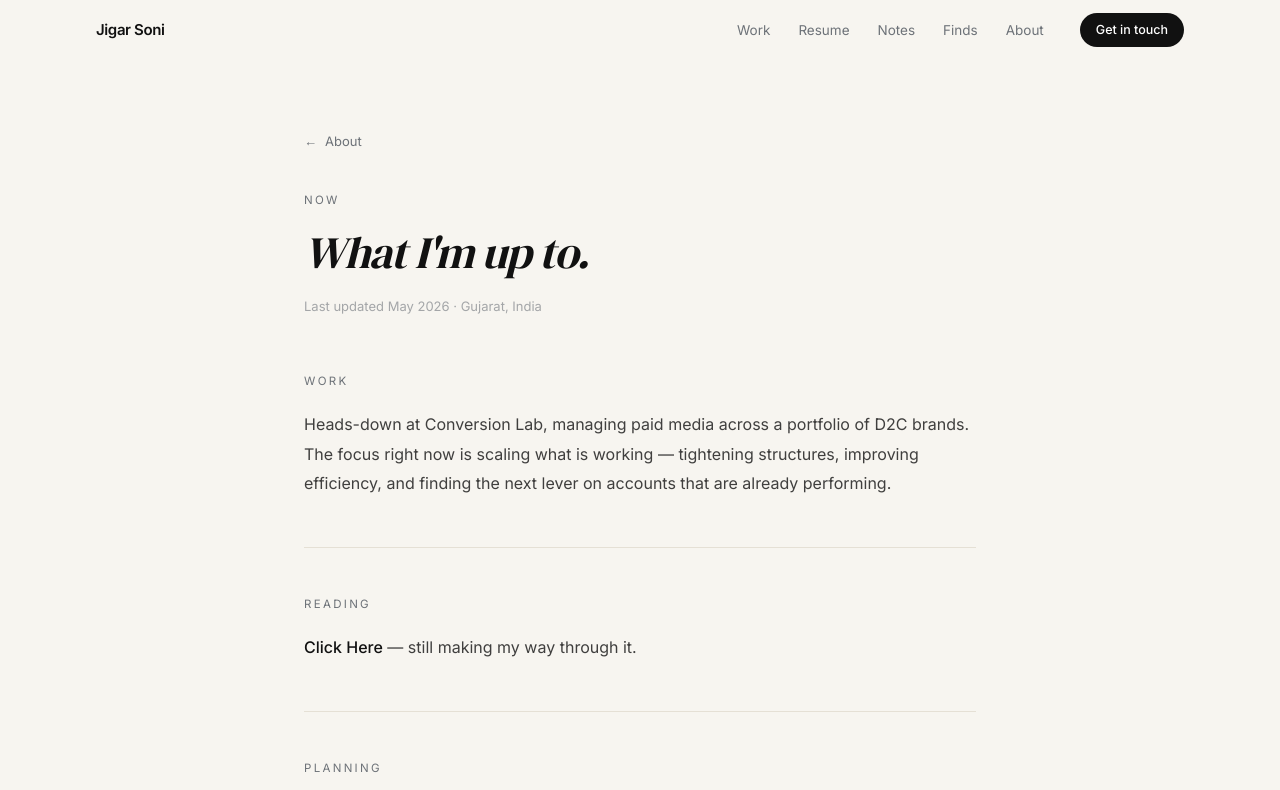
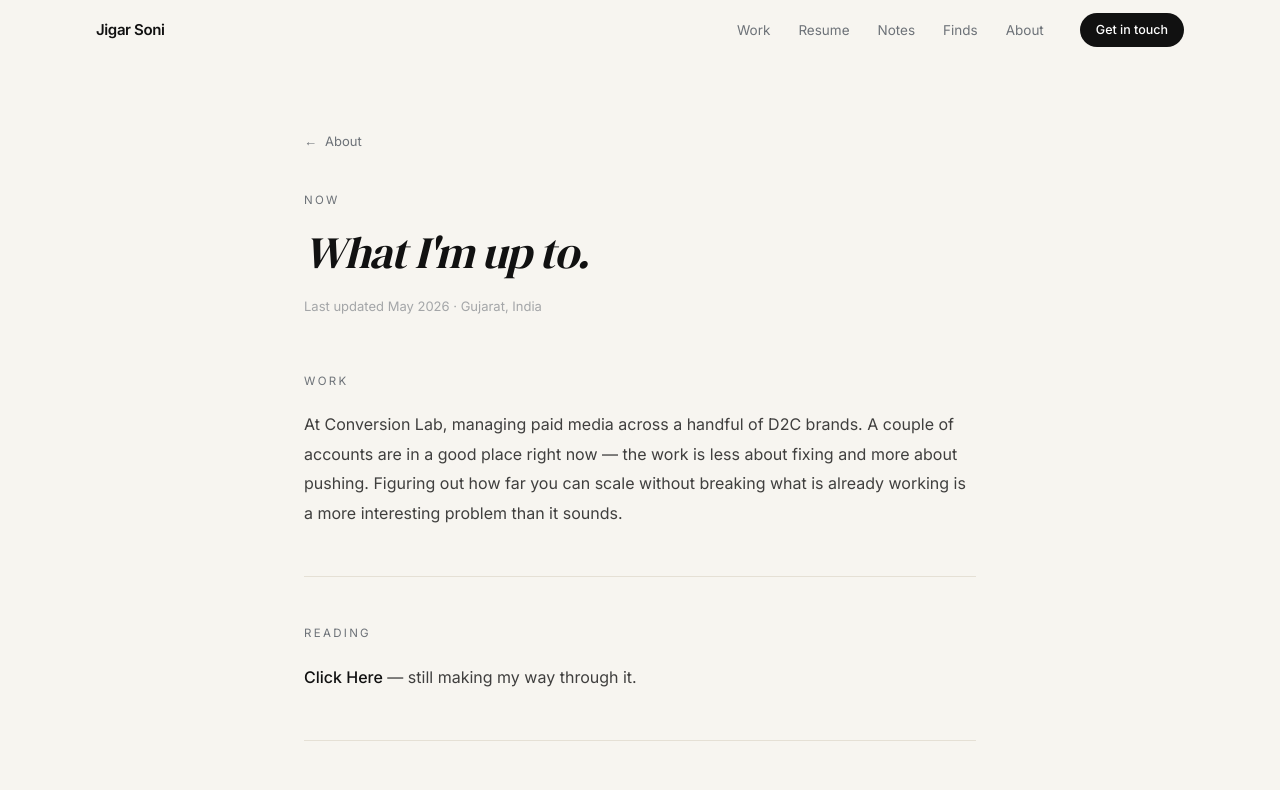
Before and after one commit to jigar-soni/jigar-soni-portfolio, a Next.js app: page /now in a window 1280 px wide. Shown: the top 790 px of the page. Built offline with nearby package versions, Linux system fonts and the light colour scheme.

Commit message:
Make work section on /now page more conversational

```diff
--- a/app/now/page.tsx
+++ b/app/now/page.tsx
@@ -29,7 +29,7 @@ export default function NowPage() {
           <div>
             <p className="text-[11.5px] uppercase tracking-label text-muted">Work</p>
             <p className="mt-5 text-[16px] leading-loose text-ink/80">
-              Heads-down at Conversion Lab, managing paid media across a portfolio of D2C brands. The focus right now is scaling what is working — tightening structures, improving efficiency, and finding the next lever on accounts that are already performing.
+              At Conversion Lab, managing paid media across a handful of D2C brands. A couple of accounts are in a good place right now — the work is less about fixing and more about pushing. Figuring out how far you can scale without breaking what is already working is a more interesting problem than it sounds.
             </p>
           </div>
 
```
